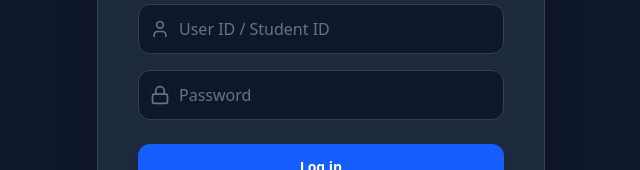
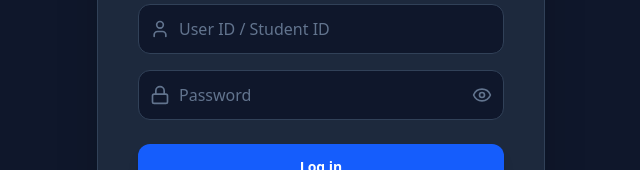
Before and after one commit to VinayKumar40/Hostel-Management-System, a React (Vite) app in the folder client/: page /login in a window 1280 px wide. Shown: the part 365-535 px from the top of the page, without its empty margins (319-959 px from the left). Built offline with nearby package versions, Linux system fonts and the light colour scheme.

Commit message:
Add show/hide password toggle to the login page

```diff
--- a/client/src/pages/Login.jsx
+++ b/client/src/pages/Login.jsx
@@ -1,11 +1,12 @@
 import React, { useState } from 'react';
 import { useNavigate } from 'react-router-dom';
 import { useAuth } from '../context/AuthContext';
-import { Lock, User, ShieldCheck } from 'lucide-react';
+import { Lock, User, ShieldCheck, Eye, EyeOff } from 'lucide-react';
 
 const Login = () => {
     const [userId, setUserId] = useState('');
     const [password, setPassword] = useState('');
+    const [showPassword, setShowPassword] = useState(false);
     const [error, setError] = useState('');
     const { login } = useAuth();
     const navigate = useNavigate();
@@ -62,13 +63,24 @@
                                 <Lock className="h-5 w-5" />
                             </div>
                             <input
-                                type="password"
+                                type={showPassword ? "text" : "password"}
                                 required
-                                className="block w-full pl-10 pr-3 py-3 border border-slate-700 rounded-xl bg-slate-900 text-slate-100 placeholder-slate-500 focus:outline-none focus:ring-2 focus:ring-blue-500 focus:border-transparent transition-all"
+                                className="block w-full pl-10 pr-12 py-3 border border-slate-700 rounded-xl bg-slate-900 text-slate-100 placeholder-slate-500 focus:outline-none focus:ring-2 focus:ring-blue-500 focus:border-transparent transition-all"
                                 placeholder="Password"
                                 value={password}
                                 onChange={(e) => setPassword(e.target.value)}
                             />
+                            <button
+                                type="button"
+                                className="absolute inset-y-0 right-0 pr-3 flex items-center text-slate-500 hover:text-slate-300 transition-colors"
+                                onClick={() => setShowPassword(!showPassword)}
+                            >
+                                {showPassword ? (
+                                    <EyeOff className="h-5 w-5" />
+                                ) : (
+                                    <Eye className="h-5 w-5" />
+                                )}
+                            </button>
                         </div>
                     </div>
 
```
